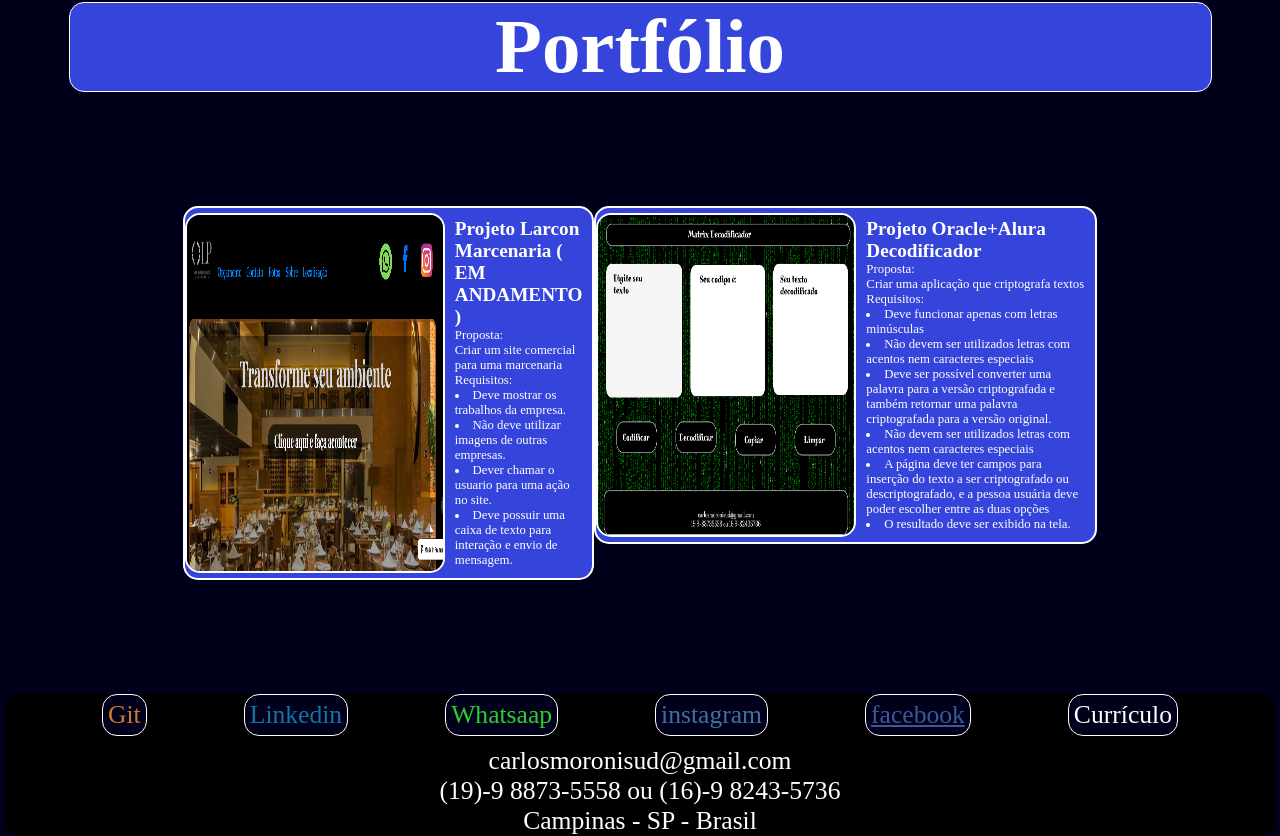
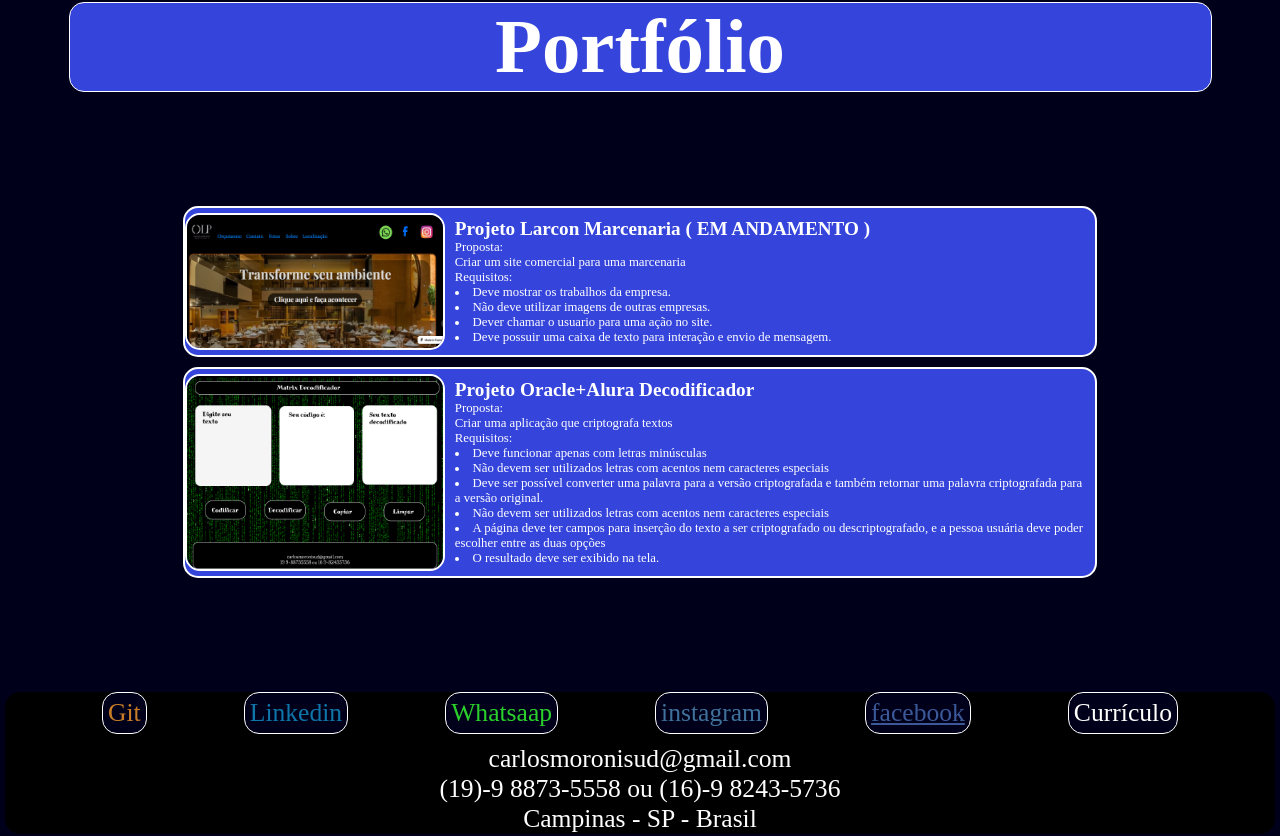
Before and after one commit to carlosmoronisud/Pessoal, a plain HTML site: page index.html in a window 1280 px wide. Shown: the part 5529-6365 px from the top of the page. Drawn offline with Linux system fonts and the light colour scheme; a script that the page names is missing.

Commit message:
incerção do css marcenaria

```diff
--- a/styles/projeto1.css
+++ b/styles/projeto1.css
@@ -146,7 +146,6 @@ main{
 
 }
 .linksPortifolio{
-    display: flex;
     align-items: flex-start;
     margin: 10%;
     color: #000000;
@@ -159,6 +158,7 @@ main{
     background-color: #3545DB;
     font-size: 1vw;
     text-decoration: none;
+    margin-bottom: 10px;
 }
 .imgDecodificador{
     margin: 0%;
```
